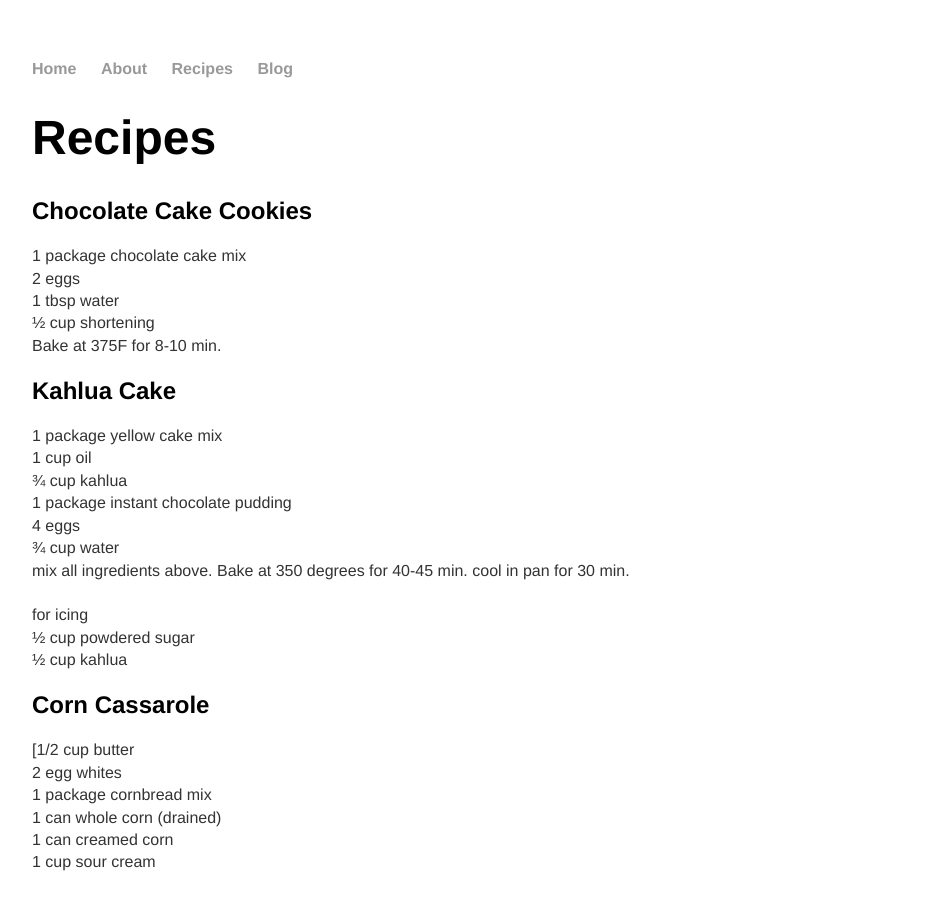
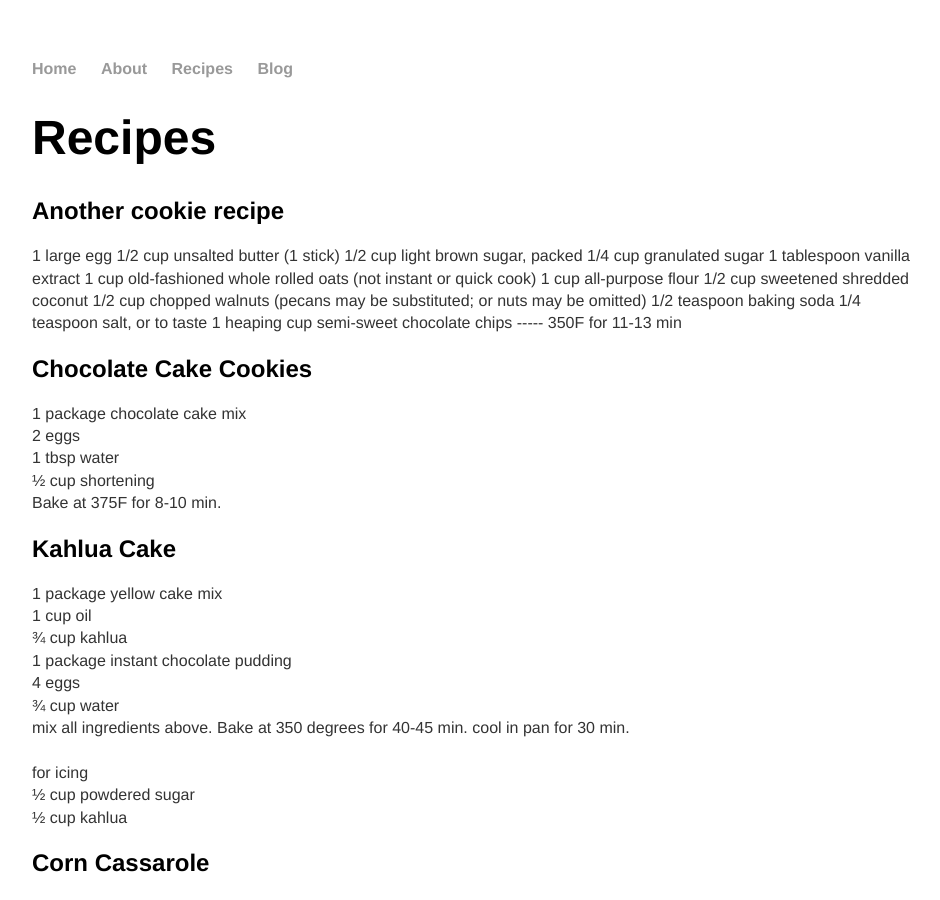
Before and after one commit to glittery/glittery.github.io, a Jekyll site: the page built from recipes/index.html, in a window 1280 px wide and 900 px high. Shown: the whole window, without its empty margins (160-1100 px from the left). Built offline with Jekyll 4.4.1, drawn with Linux system fonts in a browser that asks for light colours.

Commit message:
Update index.html

```diff
--- a/recipes/index.html
+++ b/recipes/index.html
@@ -5,6 +5,23 @@ title: recipes
 <div class="blurb">
 
 	<h1> Recipes </h1>
+
+	<h2>Another cookie recipe</h2>
+	<p>1 large egg
+1/2 cup unsalted butter (1 stick)
+1/2 cup light brown sugar, packed
+1/4 cup granulated sugar
+1 tablespoon vanilla extract
+1 cup old-fashioned whole rolled oats (not instant or quick cook)
+1 cup all-purpose flour
+1/2 cup sweetened shredded coconut
+1/2 cup chopped walnuts (pecans may be substituted; or nuts may be omitted)
+1/2 teaspoon baking soda
+1/4 teaspoon salt, or to taste
+1 heaping cup semi-sweet chocolate chips
+		-----
+		350F for 11-13 min
+	</p>
 
 	<h2>Chocolate Cake Cookies</h2>
 	<p>1 package chocolate cake mix
```
